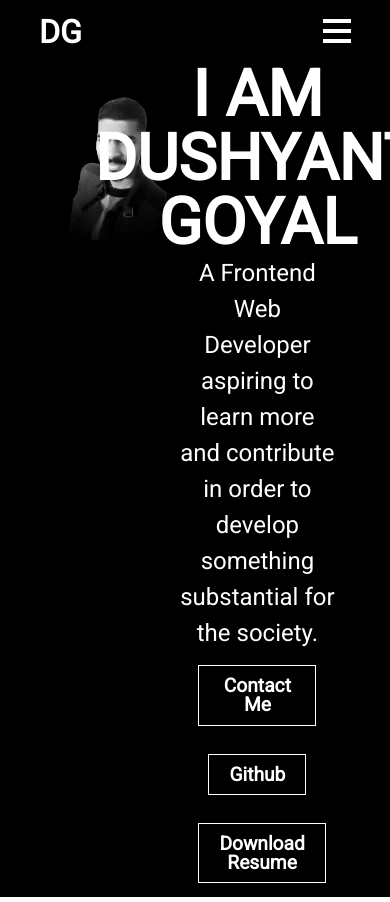
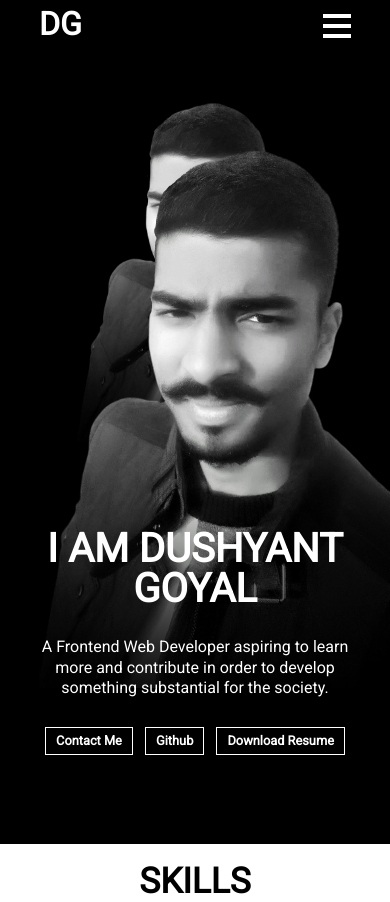
Before and after one commit to goyal-Dushi/goyal-Dushi.github.io, a website: page public/index.html in a window 390 px wide. Shown: the top 902 px of the page. Drawn offline with nearby package versions, Linux system fonts and the light colour scheme; files that its build step writes are made by us from their sources; files whose address does not match are found by name.

Commit message:
updated styles of navbar and profile section

```diff
--- a/public/sass/_myprofile.scss
+++ b/public/sass/_myprofile.scss
@@ -1,9 +1,9 @@
 .intro-wrapper {
   position: relative;
   width: 100%;
-  padding: 0 10%;
+  height: 100vh;
+  padding: 0 8%;
   background-color: rgb(0, 0, 0);
-  // padding: 100px 0;
   height: 100vh;
   // FLEX CENTER
   display: flex;
@@ -11,34 +11,25 @@
 
   .intro-container {
     width: 100%;
-    height: 100%;
-    // position: relative;
-    // padding: 0 10%;
+    height: auto;
     display: flex;
+    align-items: center;
     justify-content: center;
   }
 
   .profile-img {
     width: 50%;
     height: 100%;
-    display: flex;
-    align-items: flex-start;
-    justify-content: center;
-    overflow: hidden;
-
-    img {
-      // margin-top: 10%;
-      // margin-right: 8%;
-      height: auto;
-      width: auto;
-    }
+    background-image: url("../images/MyImage.png");
+    background-repeat: no-repeat;
+    background-size: contain;
+    background-position: center;
   }
 
   .content-wrapper {
     width: 50%;
     height: 100%;
     color: white;
-    // padding: 15% 30px 20px;
     // FLEX-COL-CENTER
     display: flex;
     justify-content: center;
@@ -59,20 +50,18 @@
       text-align: center;
     }
     p {
-      // margin: 20px 0px;
       line-height: 1.5;
       font-size: 1.5rem;
+      width: 70%;
       text-align: center;
     }
 
     .btn-container {
       width: 100%;
       height: auto;
-      // margin-top: 4%;
       text-align: center;
       // FLEX-WRAP-EVENLY
       display: flex;
-      flex-wrap: wrap;
       align-items: center;
       justify-content: space-around;
 
@@ -82,9 +71,8 @@
         font-weight: 600;
         color: white;
         font-size: 1.2rem;
-        outline: white;
-        outline-style: solid;
-        outline-width: 1px;
+        outline: none;
+        border: 1px solid white;
         margin: 15px 20px;
         transition: all 0.4s linear;
       }
@@ -100,46 +88,83 @@
 
 @media screen and (max-width: 1250px) {
   .intro-wrapper {
-    .container {
+    .intro-container {
       padding: 0 0;
+      justify-content: space-between;
     }
 
     .profile-img {
       width: 40%;
-      img {
-        height: 80%;
-        width: 80%;
-        margin-top: 0%;
+      height: 85%;
+    }
+
+    .content-wrapper {
+      width: 60%;
+      .content-container {
+        h1 {
+          font-size: 3.5rem;
+        }
+        p {
+          font-size: 1.25rem;
+        }
+        .btn-container {
+          a {
+            font-size: 1rem;
+          }
+        }
       }
     }
+  }
+}
 
-    .content {
-      width: 60%;
+@media screen and (max-width: 1024px) {
+  .intro-container {
+    .profile-img {
+      height: 70%;
+      width: 35%;
+    }
+
+    .content-wrapper {
+      width: 65%;
+
+      .btn-container {
+        justify-content: space-around;
+        a {
+          line-height: 1.25;
+        }
+      }
     }
   }
 }
 
 @media screen and (max-width: 768px) {
   .intro-wrapper {
-    height: auto;
-    .container {
+    padding: 0;
+    .intro-container {
       flex-direction: column;
       align-items: center;
-      padding: 0 8%;
+      padding: 0 10%;
 
       .profile-img {
-        width: 420px;
-        height: 450px;
-        img {
-          height: 100%;
-          width: 60%;
-        }
+        width: 100%;
+        margin-top: 20px;
+        height: 420px;
       }
 
-      .content {
-        width: auto;
-        height: auto;
-        padding: 30px 20px;
+      .content-wrapper {
+        width: 100%;
+        height: 400px;
+        h1 {
+          font-size: 3rem;
+        }
+        p {
+          line-height: 1.3;
+        }
+        .btn-container {
+          a {
+            padding: 8px 15px;
+          }
+        }
       }
     }
   }
@@ -147,26 +172,20 @@
 
 @media screen and (max-width: 425px) {
   .intro-wrapper {
-    .container {
-      .profile-img {
-        height: 50%;
-        width: 100%;
-
-        img {
-          height: 90%;
-          width: 80%;
-        }
-      }
-
-      .content {
+    flex-direction: column;
+    .intro-container {
+      .content-container {
         h1 {
-          font-size: 3rem;
+          font-size: 2.5rem;
         }
         p {
-          font-size: 1.2rem;
+          font-size: 1rem;
+          width: 100%;
         }
         .btn-container a {
-          font-size: 0.9rem;
+          font-size: 0.8rem;
+          margin: 0 5px;
+          padding: 5px 10px;
         }
       }
     }
--- a/public/sass/_navbar.scss
+++ b/public/sass/_navbar.scss
@@ -1,6 +1,5 @@
 #nav-wrapper {
-  // position: fixed;
-  position: relative;
+  position: fixed;
   background-color: black;
   z-index: 990;
   width: 100%;
@@ -13,35 +12,35 @@
 
   .brand-logo {
     // FLEX CENTER
-    display: flex;
     color: white;
-    align-items: center;
     height: 100%;
+    text-align: center;
     font-size: 2rem;
     font-weight: 600;
   }
 }
 
 .nav-content {
-  width: 50%;
   font-size: 1.3rem;
-  height: 100%;
   // FLEX-CENTER-EVEN
   display: flex;
-  justify-content: space-between;
+
+  li {
+    margin: 0px 40px;
+    width: 130px;
+    text-align: center;
+  }
 
   .nav-link {
     text-decoration: none;
     color: white;
     cursor: pointer;
-    width: fit-content;
-    outline: none;
-    transition: all 0.4s linear;
+    transition: all 0.2s linear;
     &:hover,
     &:focus {
-      letter-spacing: 1.5px;
+      letter-spacing: 1px;
       font-weight: 600;
-      border-bottom: 1px solid white;
+      border-bottom: 0.8px solid white;
       padding-bottom: 5px;
     }
   }
@@ -101,10 +100,30 @@
   }
 }
 
+@media screen and (max-width: 1440px) {
+  .nav-content {
+    li {
+      width: 110px;
+      margin: 0px 10px;
+      font-size: 20px;
+    }
+  }
+}
+
+@media screen and (max-width: 1024px) {
+  .nav-content {
+    li {
+      width: 100px;
+      margin: 0px 5px;
+      font-size: 18px;
+    }
+  }
+}
+
 @media screen and (max-width: 769px) {
   #nav-wrapper {
-    padding: 4% 10%;
-    position: relative;
+    padding: 2% 10%;
+    position: fixed;
     .nav-content {
       width: 100%;
       position: absolute;
@@ -132,21 +151,3 @@
     right: 20px;
   }
 }
-
-.nav-onscroll-style {
-  position: fixed;
-  background-color: white;
-  box-shadow: inset 4px 4px 7px rgba(0, 0, 0, 0.4),
-    inset -4px -4px 7px rgba(0, 0, 0, 0.4);
-  .brand-logo {
-    color: black;
-  }
-  .nav-link {
-    color: black;
-    &:hover,
-    &:focus {
-      border-bottom: 1px solid black;
-      padding-bottom: 5px;
-    }
-  }
-}
```
